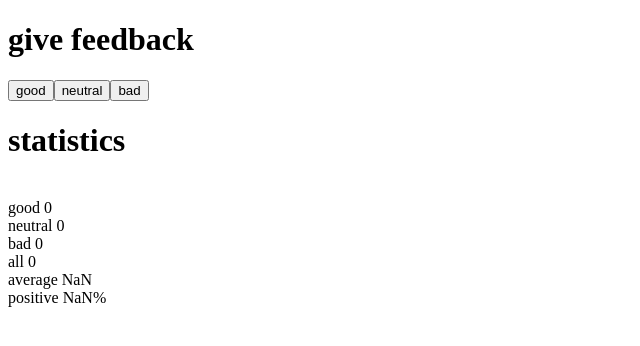
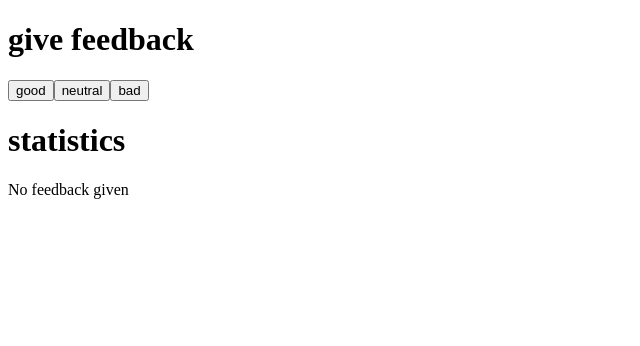
Before and after one commit to sebaaaaaa4/fullstackCS, a React (Vite) app in the folder part1/: page / in a window 1280 px wide. Shown: the top 346 px of the page, without its empty margins (0-640 px from the left). Built offline with nearby package versions, Linux system fonts and the light colour scheme.

Commit message:
Zadanie 1.9

```diff
--- a/part1/src/App3.jsx
+++ b/part1/src/App3.jsx
@@ -14,7 +14,16 @@ const App = () => {
     var all = good + bad + neutral;
     var average = ((good * 1) + (neutral * 0) + (bad * -1)) / all;
     var positive = good/all;
-    return (
+    if(all <= 0){
+      return (
+      <div>
+        <h1>statistics </h1>
+        No feedback given
+      </div>
+    );
+    }
+    else{
+      return (
       <div>
         <h1>statistics </h1>
         <br/>good {good}
@@ -25,6 +34,7 @@ const App = () => {
         <br/>positive {positive}%
       </div>
     );
+    }
   }
 
   return (
```
